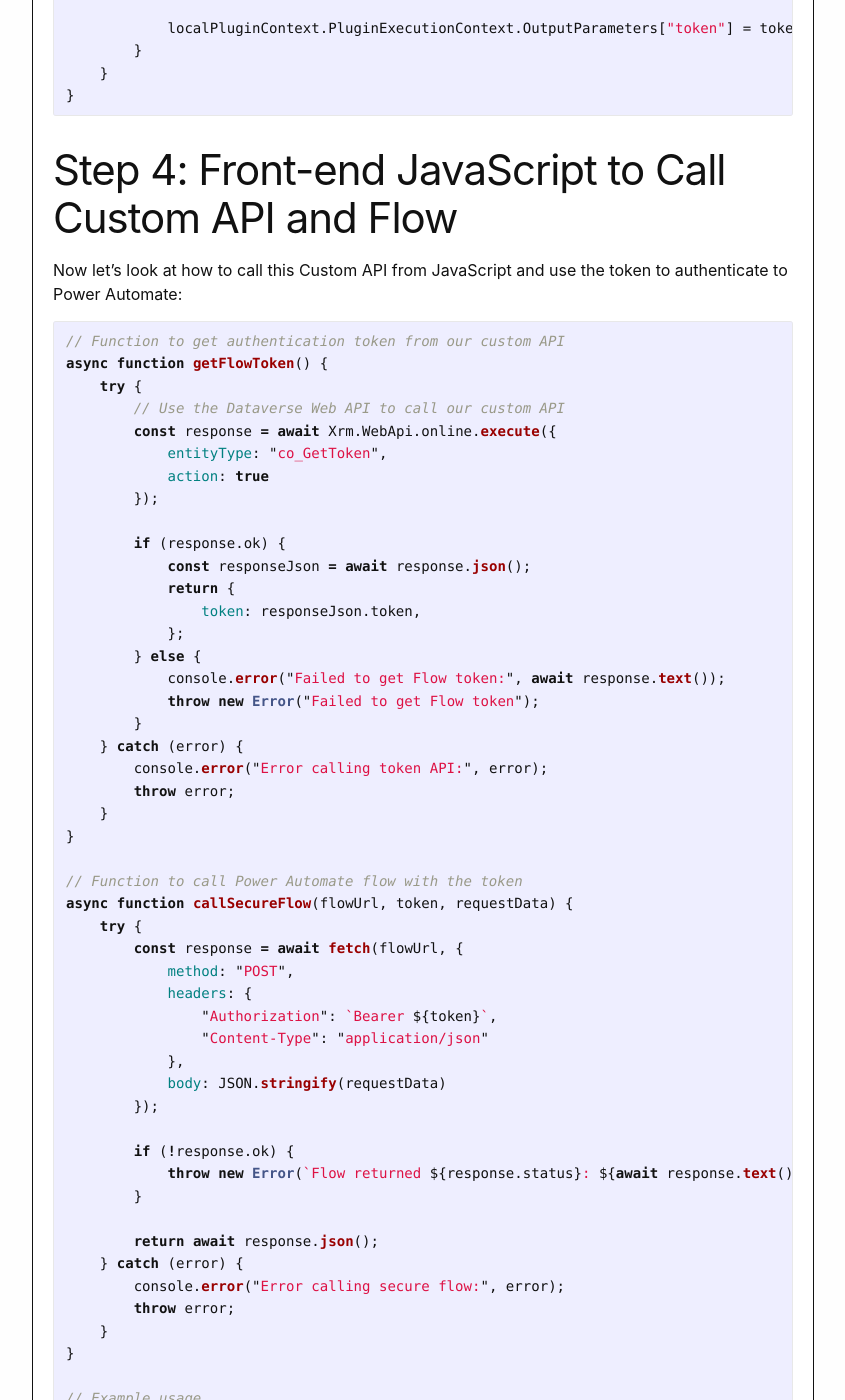
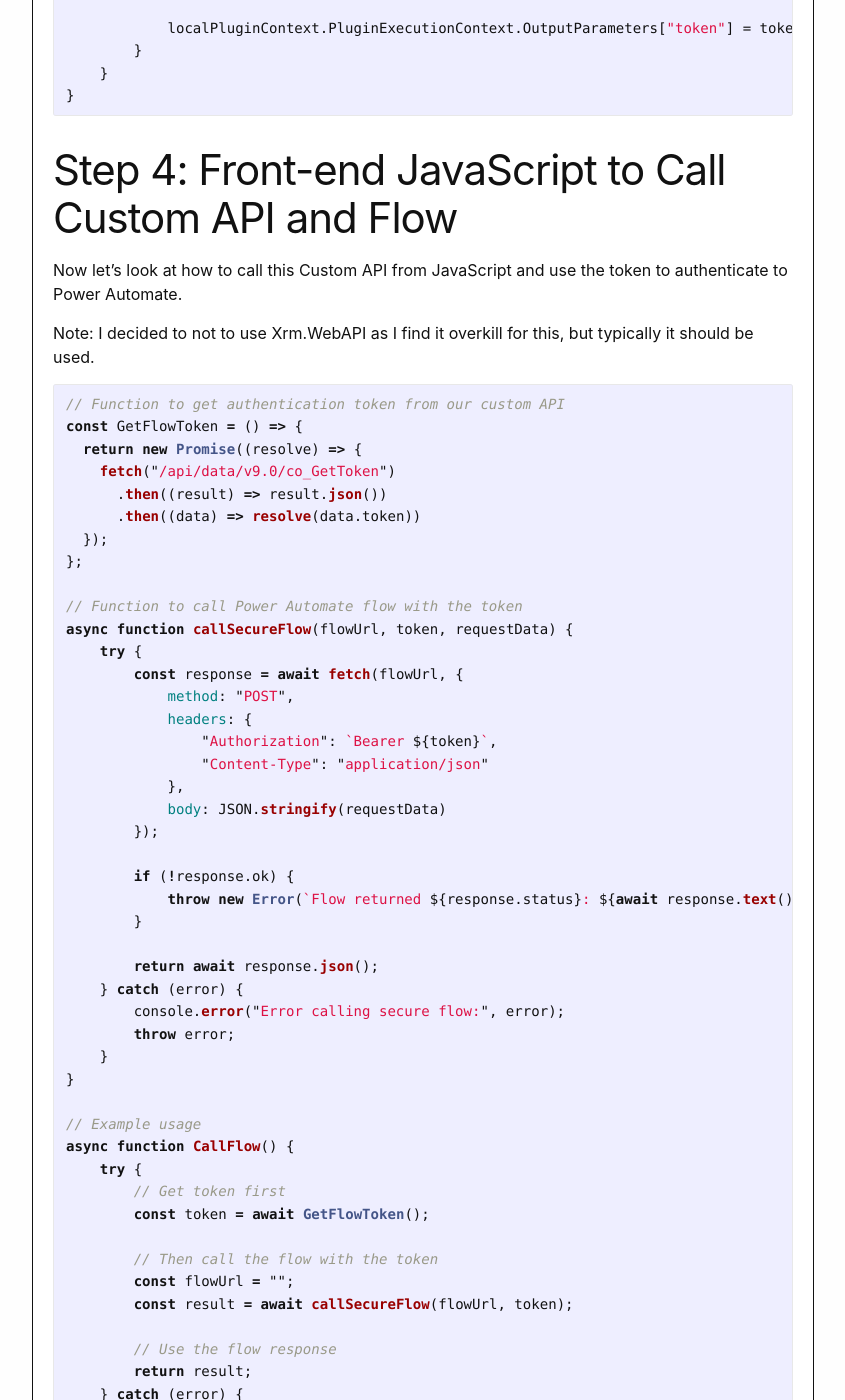
Before and after one commit to Cliveo/Cliveo.github.io, a Jekyll site: the page built from _posts/2024-12-15-power-platform-front-end-to-power-automate.markdown, in a window 1280 px wide and 1400 px high, scrolled down 2696 px. Shown: the whole window, without its empty margins (217-1062 px from the left). Built offline with Jekyll 4.4.1, drawn with Linux system fonts in a browser that asks for light colours; some of the changed text lies outside the part shown.

Commit message:
Updated javascript

````diff
--- a/_posts/2024-12-15-power-platform-front-end-to-power-automate.markdown
+++ b/_posts/2024-12-15-power-platform-front-end-to-power-automate.markdown
@@ -82,32 +82,19 @@ namespace ManagedIdentityPlugin
 
 # Step 4: Front-end JavaScript to Call Custom API and Flow
 
-Now let's look at how to call this Custom API from JavaScript and use the token to authenticate to Power Automate:
+Now let's look at how to call this Custom API from JavaScript and use the token to authenticate to Power Automate.
+
+Note: I decided to not to use Xrm.WebAPI as I find it overkill for this, but typically it should be used.
 
 ```javascript
 // Function to get authentication token from our custom API
-async function getFlowToken() {
-    try {
-        // Use the Dataverse Web API to call our custom API
-        const response = await Xrm.WebApi.online.execute({
-            entityType: "co_GetToken",
-            action: true
-        });
-
-        if (response.ok) {
-            const responseJson = await response.json();
-            return {
-                token: responseJson.token,
-            };
-        } else {
-            console.error("Failed to get Flow token:", await response.text());
-            throw new Error("Failed to get Flow token");
-        }
-    } catch (error) {
-        console.error("Error calling token API:", error);
-        throw error;
-    }
-}
+const GetFlowToken = () => {
+  return new Promise((resolve) => {
+    fetch("/api/data/v9.0/co_GetToken")
+      .then((result) => result.json())
+      .then((data) => resolve(data.token))
+  });
+};
 
 // Function to call Power Automate flow with the token
 async function callSecureFlow(flowUrl, token, requestData) {
````
Also changed, not shown: other parts of _posts/2024-12-15-power-platform-front-end-to-power-automate.markdown (+2 -2 lines).
